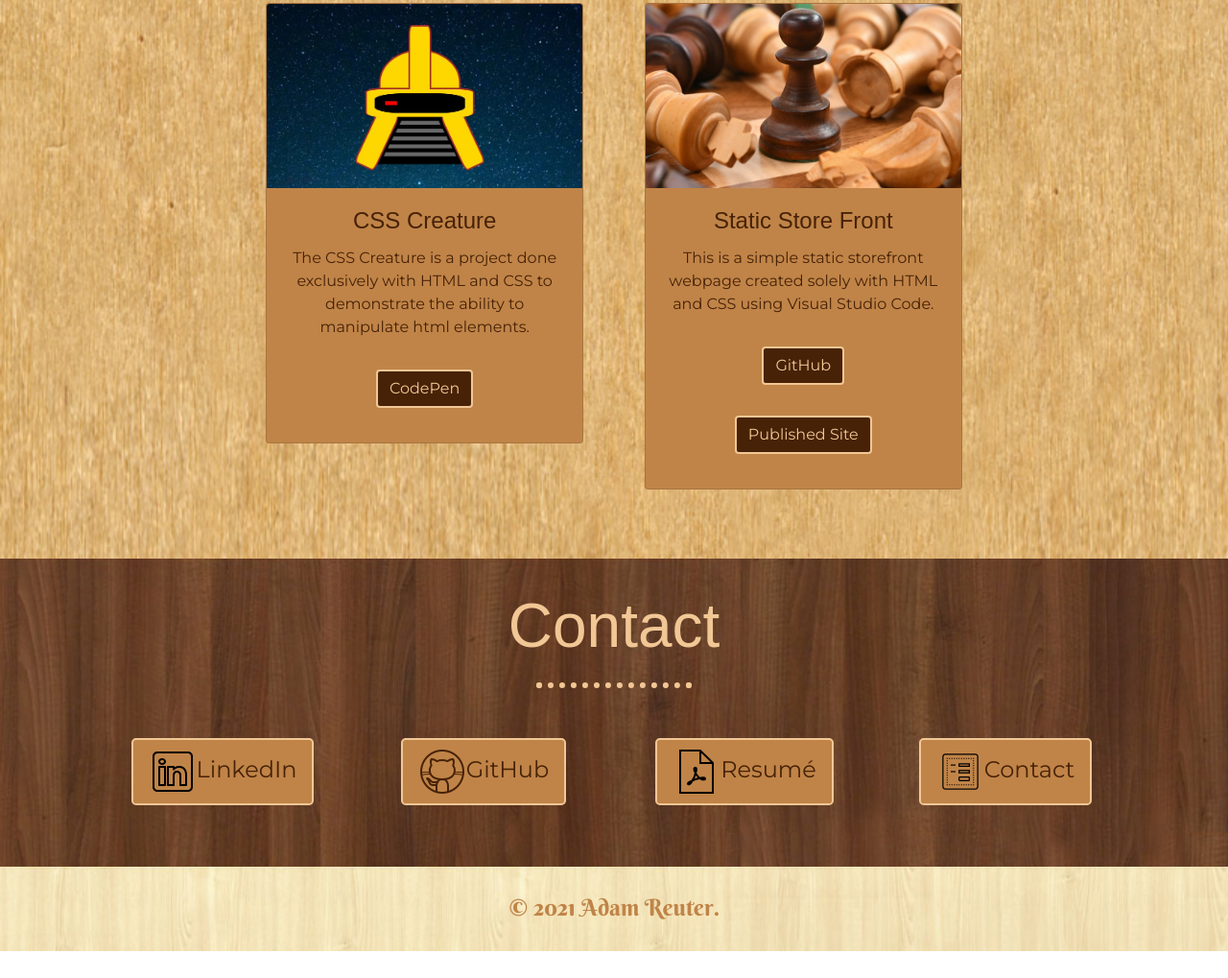
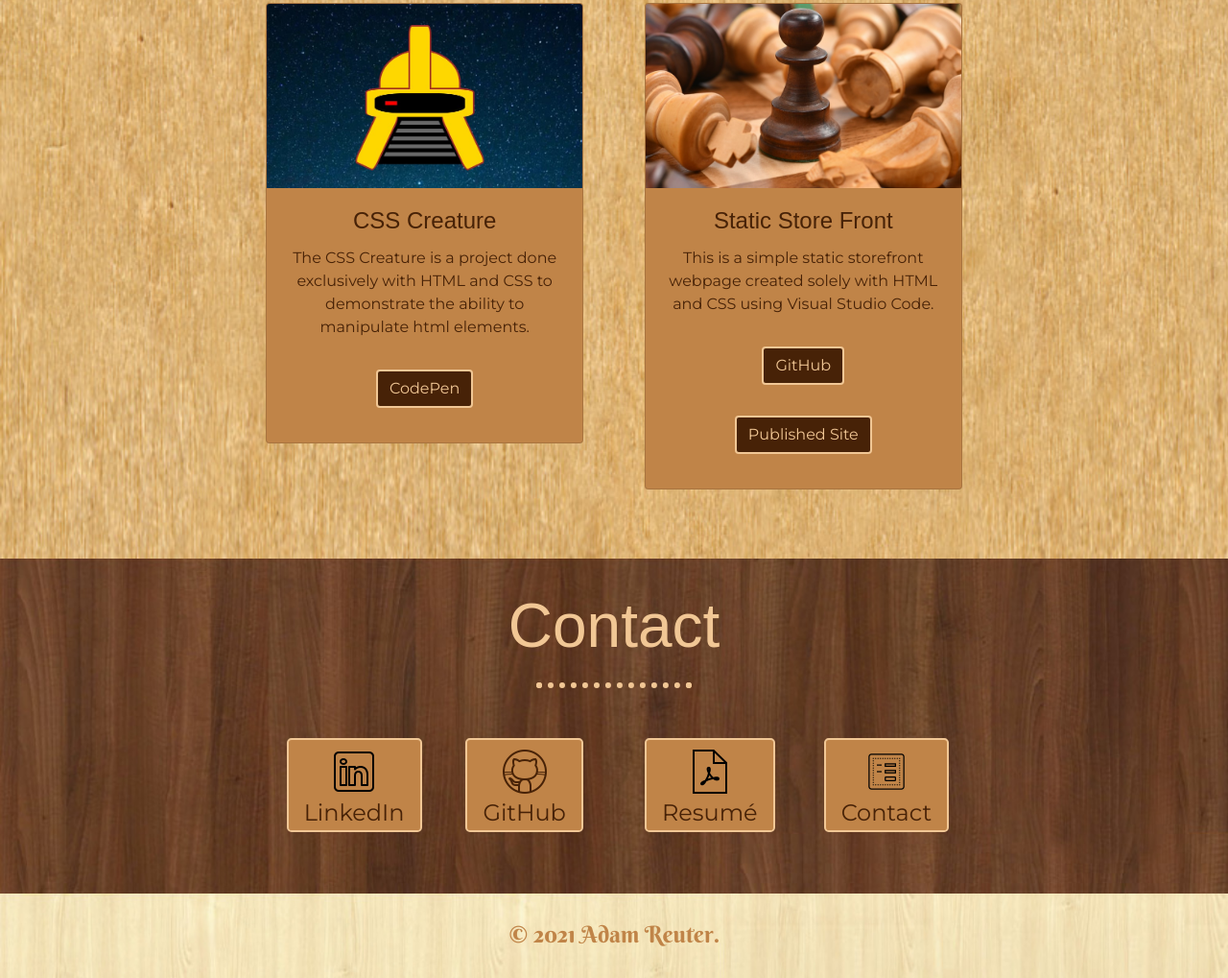
Before and after one commit to adamkr13/AdamReuterPortfolio, a plain HTML site: page index.html in a window 1280 px wide. Shown: the part 3182-4201 px from the top of the page at 96% size. Before the commit the page ends 4173 px from the top, so only its background shows below. Drawn offline with nearby package versions, Linux system fonts and the light colour scheme.

Commit message:
modify contact buttons

```diff
--- a/css/styles.css
+++ b/css/styles.css
@@ -210,7 +210,16 @@ hr {
 }
 
 #contact .row {
-  margin: 0 6em;
+  margin: 0 5em;
+}
+
+#contact .row-item {
+  padding-left: 2em;
+  padding-right: 2em;
+}
+
+#contact .row-item p {
+  margin-bottom: 0;
 }
 
 #contact .btn {
@@ -221,6 +230,7 @@ hr {
   border-width: 2px;
   font-family: "Montserrat", sans-serif;
   font-weight: 400;
+  padding-bottom: 0;
 }
 
 #contact .btn:hover {
@@ -232,6 +242,8 @@ hr {
   font-family: "Montserrat", sans-serif;
   font-weight: 700;
 }
+
+
 
 .copyright {
   font-family: "Berkshire Swash", cursive;
--- a/index.html
+++ b/index.html
@@ -226,28 +226,28 @@
                 <hr>
             </div>
             <div class="row">
-                <div class="col-xs-12 col-sm-6 col-lg-3 row-item">
+                <div class="col-xs-12 col-sm-6 col-lg-3 col-xl-2 offset-xl-2 row-item">
                     <a href="https://www.linkedin.com/in/adam-reuter-04019518/" target="_blank">
                         <button class="btn btn-primary btn-lg">
-                            <img src="../AdamReuterPortfolio/assets/icons8-linkedin-50.png">LinkedIn</button>
+                            <img src="../AdamReuterPortfolio/assets/icons8-linkedin-50.png"><br>LinkedIn</button>
                     </a>
                 </div>
-                <div class="col-xs-12 col-sm-6 col-lg-3 row-item">
+                <div class="col-xs-12 col-sm-6 col-lg-3 col-xl-2 row-item">
                     <a href="https://github.com/adamkr13" target="_blank">
                         <button class="btn btn-primary btn-lg">
-                            <img src="../AdamReuterPortfolio/assets/icons8-github-50.png">GitHub</button>
+                            <img src="../AdamReuterPortfolio/assets/icons8-github-50.png"><br>GitHub</button>
                     </a>
                 </div>
-                <div class="col-xs-12 col-sm-6 col-lg-3 row-item">
+                <div class="col-xs-12 col-sm-6 col-lg-3 col-xl-2 row-item">
                     <a href="../AdamReuterPortfolio/assets/AdamReuterResume.pdf" target="_blank">
                         <button class="btn btn-primary btn-lg">
-                            <img src="../AdamReuterPortfolio/assets/icons8-pdf-50.png">Resumé</button>
+                            <img src="../AdamReuterPortfolio/assets/icons8-pdf-50.png"><br>Resumé</button>
                     </a>
                 </div>
-                <div class="col-xs-12 col-sm-6 col-lg-3 row-item">
+                <div class="col-xs-12 col-sm-6 col-lg-3 col-xl-2 row-item">
                     <a href="../AdamReuterPortfolio/contact.html" target="_blank">
                         <button class="btn btn-primary btn-lg">
-                            <img src="../AdamReuterPortfolio/assets/icons8-form-50.png">Contact</button>
+                            <img src="../AdamReuterPortfolio/assets/icons8-form-50.png"><br>Contact</button>
                     </a>
                 </div>
             </div>
```
